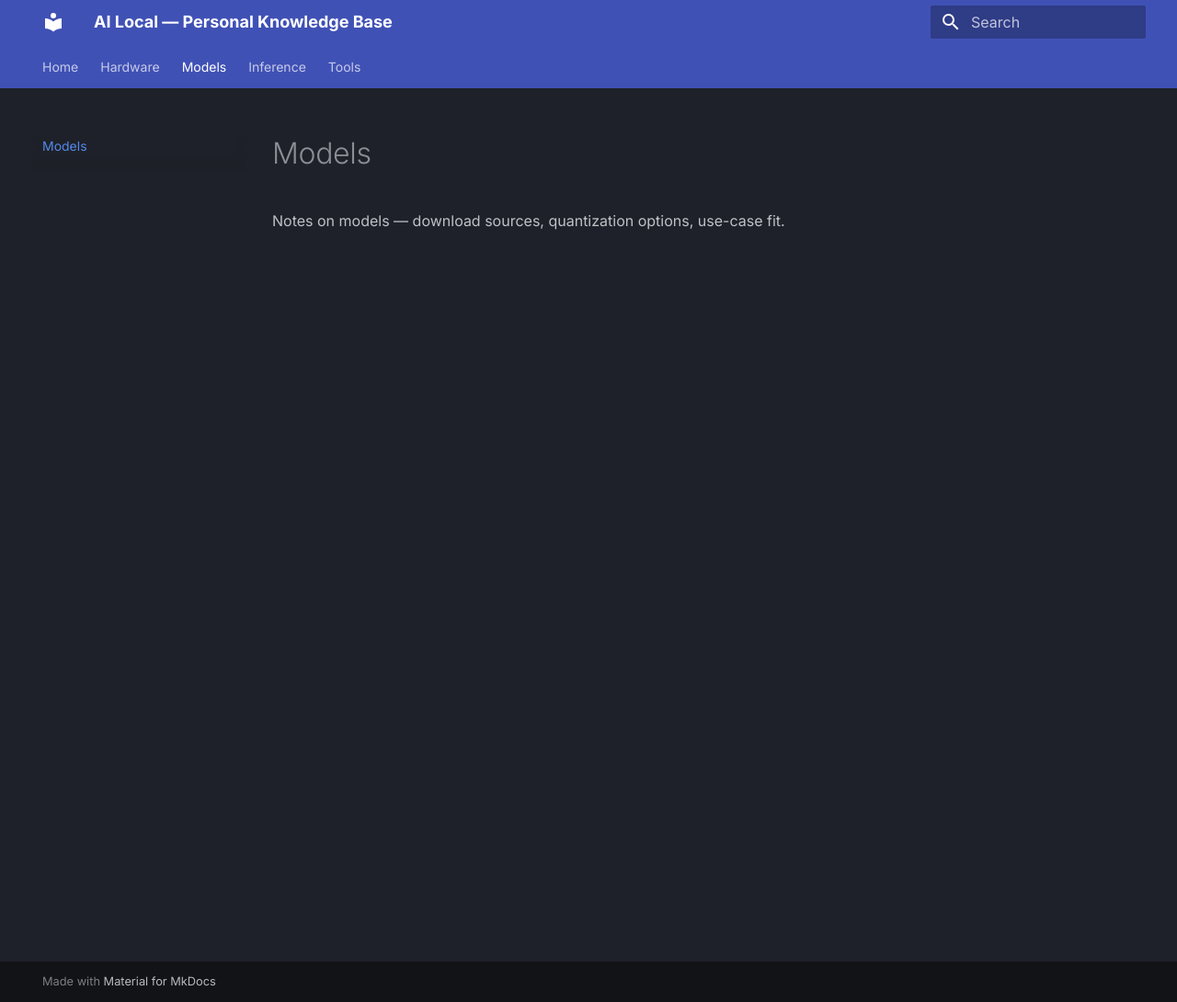
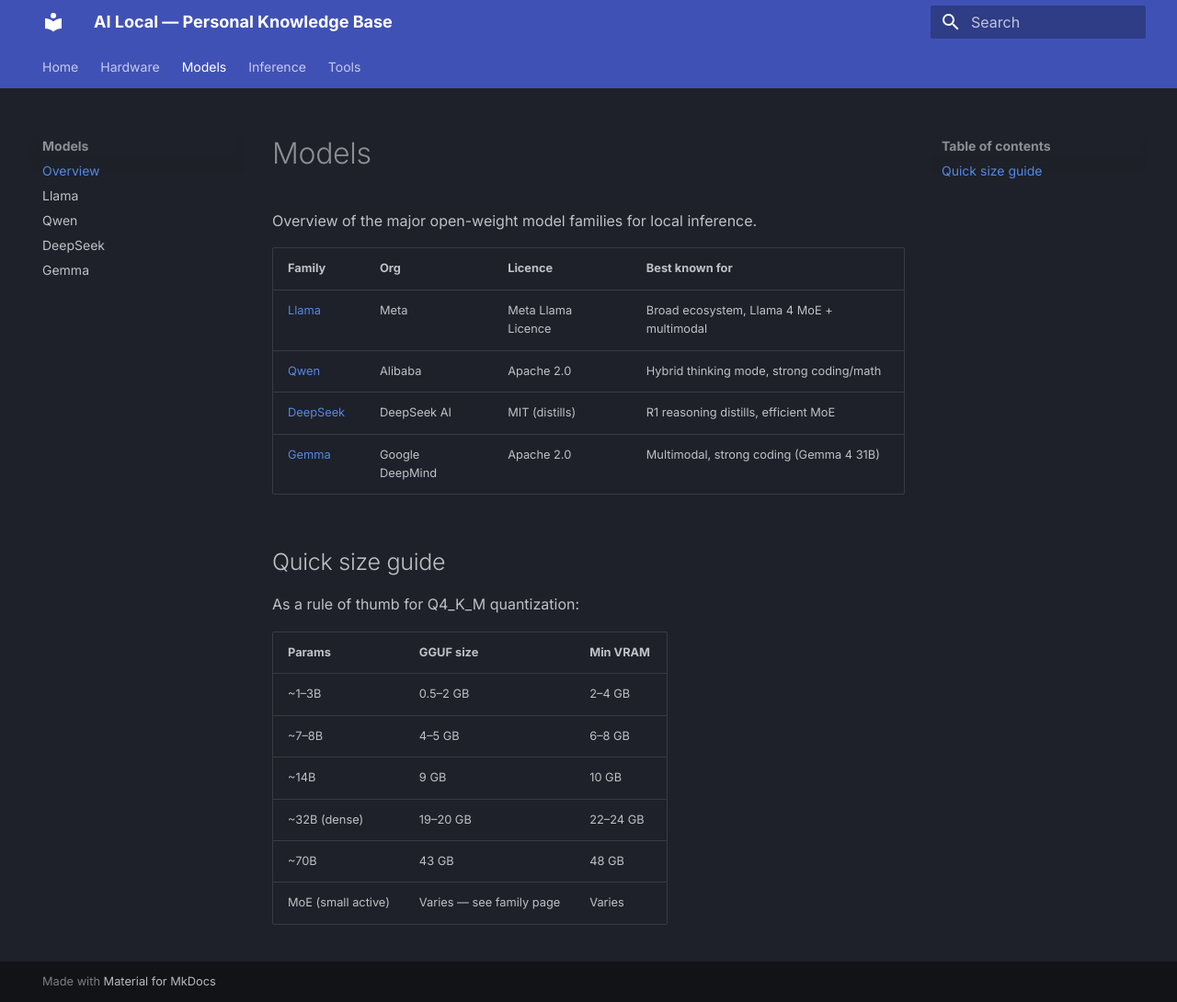
Before and after one commit to t-ballz/ai_local, an MkDocs documentation site: the page built from docs/models/index.md, in a window 1280 px wide and 1090 px high. Shown: the whole window at 92% size. Built offline with MkDocs 1.6.1 and Material for MkDocs 9.7.7, drawn with Linux system fonts in a browser that asks for light colours.

Commit message:
wiki: add Llama, Qwen, DeepSeek, Gemma model family overviews [task-0005]
Co-Authored-By: AI

```diff
--- a/docs/models/index.md
+++ b/docs/models/index.md
@@ -1,3 +1,23 @@
 # Models
 
-Notes on models — download sources, quantization options, use-case fit.
+Overview of the major open-weight model families for local inference.
+
+| Family | Org | Licence | Best known for |
+|--------|-----|---------|---------------|
+| [Llama](llama.md) | Meta | Meta Llama Licence | Broad ecosystem, Llama 4 MoE + multimodal |
+| [Qwen](qwen.md) | Alibaba | Apache 2.0 | Hybrid thinking mode, strong coding/math |
+| [DeepSeek](deepseek.md) | DeepSeek AI | MIT (distills) | R1 reasoning distills, efficient MoE |
+| [Gemma](gemma.md) | Google DeepMind | Apache 2.0 | Multimodal, strong coding (Gemma 4 31B) |
+
+## Quick size guide
+
+As a rule of thumb for Q4_K_M quantization:
+
+| Params | GGUF size | Min VRAM |
+|--------|-----------|----------|
+| ~1–3B | 0.5–2 GB | 2–4 GB |
+| ~7–8B | 4–5 GB | 6–8 GB |
+| ~14B | 9 GB | 10 GB |
+| ~32B (dense) | 19–20 GB | 22–24 GB |
+| ~70B | 43 GB | 48 GB |
+| MoE (small active) | Varies — see family page | Varies |
--- a/mkdocs.yml
+++ b/mkdocs.yml
@@ -32,7 +32,12 @@
 nav:
   - Home: index.md
   - Hardware: hardware/index.md
-  - Models: models/index.md
+  - Models:
+    - Overview: models/index.md
+    - Llama: models/llama.md
+    - Qwen: models/qwen.md
+    - DeepSeek: models/deepseek.md
+    - Gemma: models/gemma.md
   - Inference:
     - Overview: inference/index.md
     - Ollama: inference/ollama.md
```
Also changed, not shown: docs/models/deepseek.md (added, +73 -0 lines), docs/models/gemma.md (added, +69 -0 lines), docs/models/llama.md (added, +60 -0 lines), docs/models/qwen.md (added, +66 -0 lines), tasks/0005-model-overviews.md (added, +15 -0 lines).
